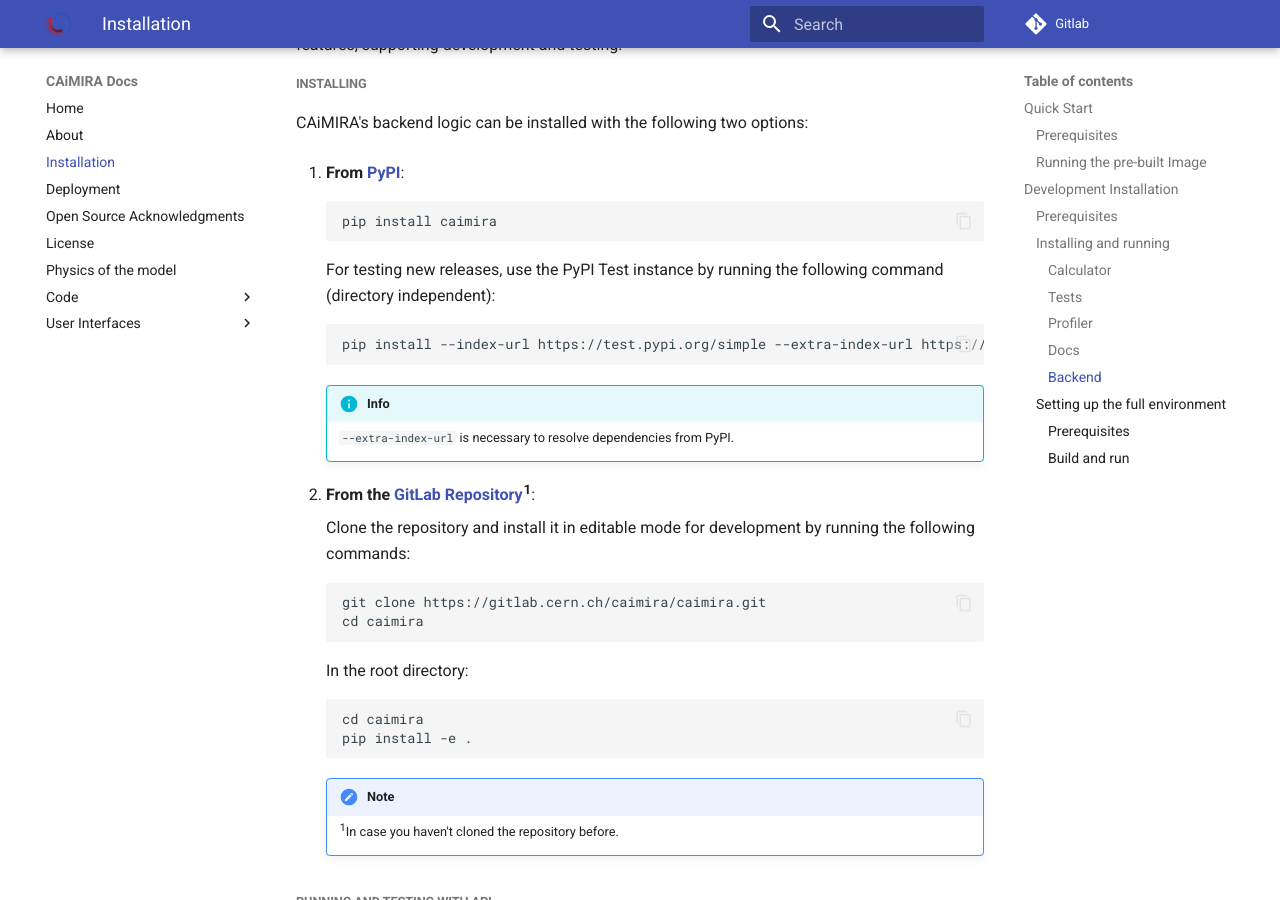
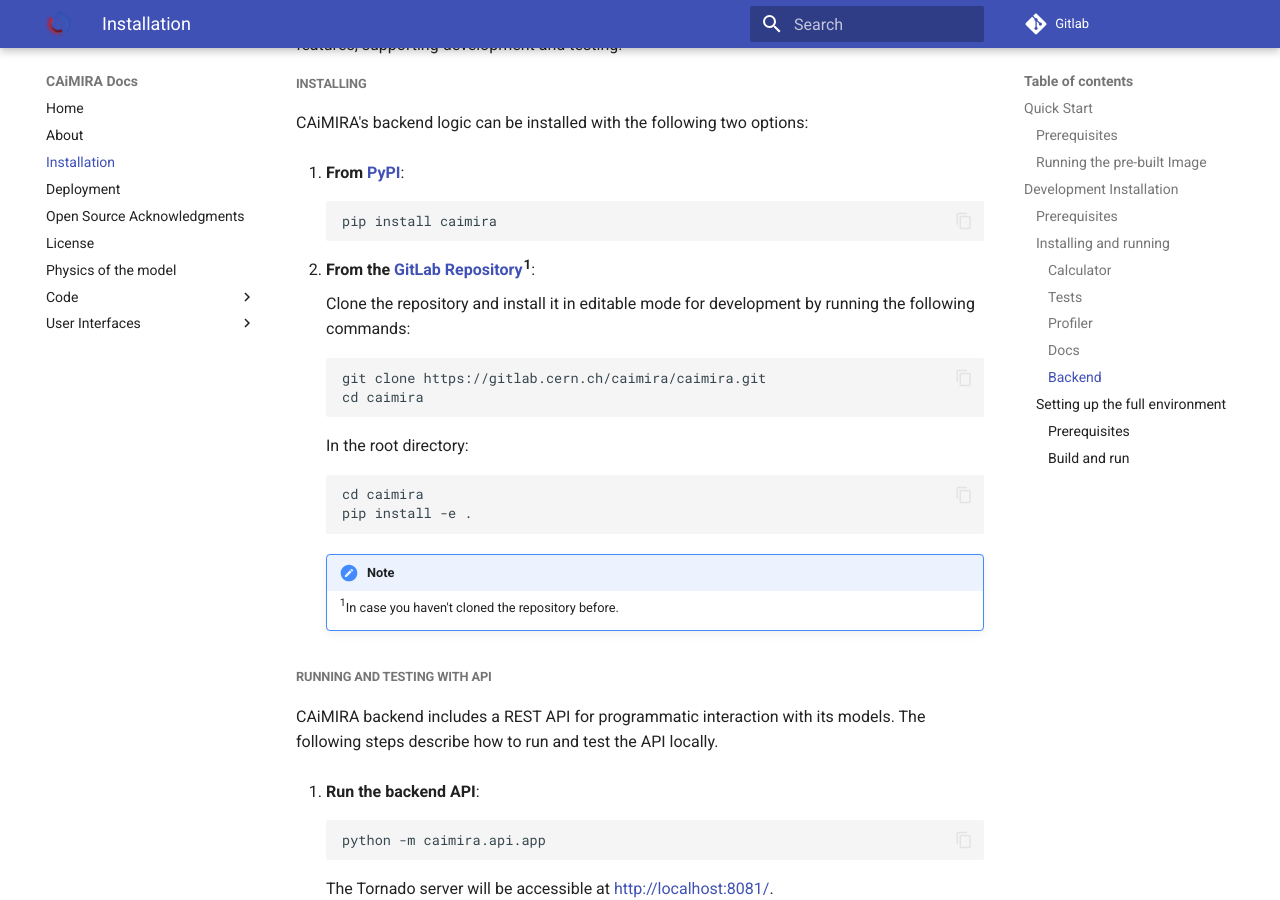
Before and after one commit to CERN/CAiMIRA, an MkDocs documentation site: the page built from caimira/docs/mkdocs/docs/root/installation.md, in a window 1280 px wide and 900 px high, scrolled down 7316 px. Built offline with MkDocs 1.6.1 and Material for MkDocs 9.7.7, drawn with Linux system fonts in a browser that asks for light colours.

Commit message:
moved section of test instance of pypi to development section in code > rest api page

```diff
--- a/caimira/docs/mkdocs/docs/root/installation.md
+++ b/caimira/docs/mkdocs/docs/root/installation.md
@@ -257,13 +257,6 @@ CAiMIRA's backend logic can be installed with the following two options:
 
         pip install caimira
 
-    For testing new releases, use the PyPI Test instance by running the following command (directory independent):
-
-        pip install --index-url https://test.pypi.org/simple --extra-index-url https://pypi.org/simple caimira
-
-    !!! info
-        `--extra-index-url` is necessary to resolve dependencies from PyPI.
-
 2. **From the [GitLab Repository](https://gitlab.cern.ch/caimira/caimira)<sup>1</sup>**:
 
     Clone the repository and install it in editable mode for development by running the following commands:
```
Also changed, not shown: caimira/docs/mkdocs/docs/code/rest_api.md (+10 -5 lines).
